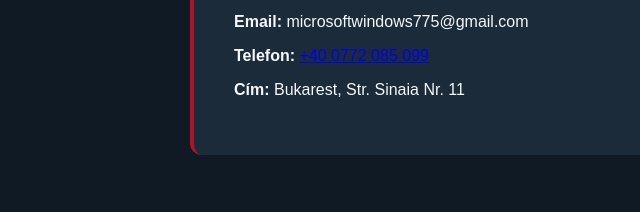
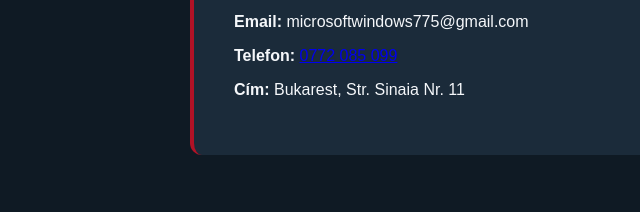
Before and after one commit to megadom20/projek-schol, a plain HTML site: page index.html in a window 1280 px wide. Shown: the part 1079-1291 px from the top of the page, 108-748 px from the left. Drawn offline with Linux system fonts and the light colour scheme.

Commit message:
Update index.html
fix nr.6

```diff
--- a/index.html
+++ b/index.html
@@ -211,7 +211,7 @@
     <div class="contact">
         <p><strong>Cégnév:</strong> Harvard Solutions SRL</p>
         <p><strong>Email:</strong> microsoftwindows775@gmail.com</p>
-        <p><strong>Telefon:</strong> <a href="tel:+400772085099">+40 0772 085 099</a>
+        <p><strong>Telefon:</strong> <a href="tel:0772085099">0772 085 099</a>
 </p>
         <p><strong>Cím:</strong> Bukarest, Str. Sinaia Nr. 11</p>
     </div>
```
